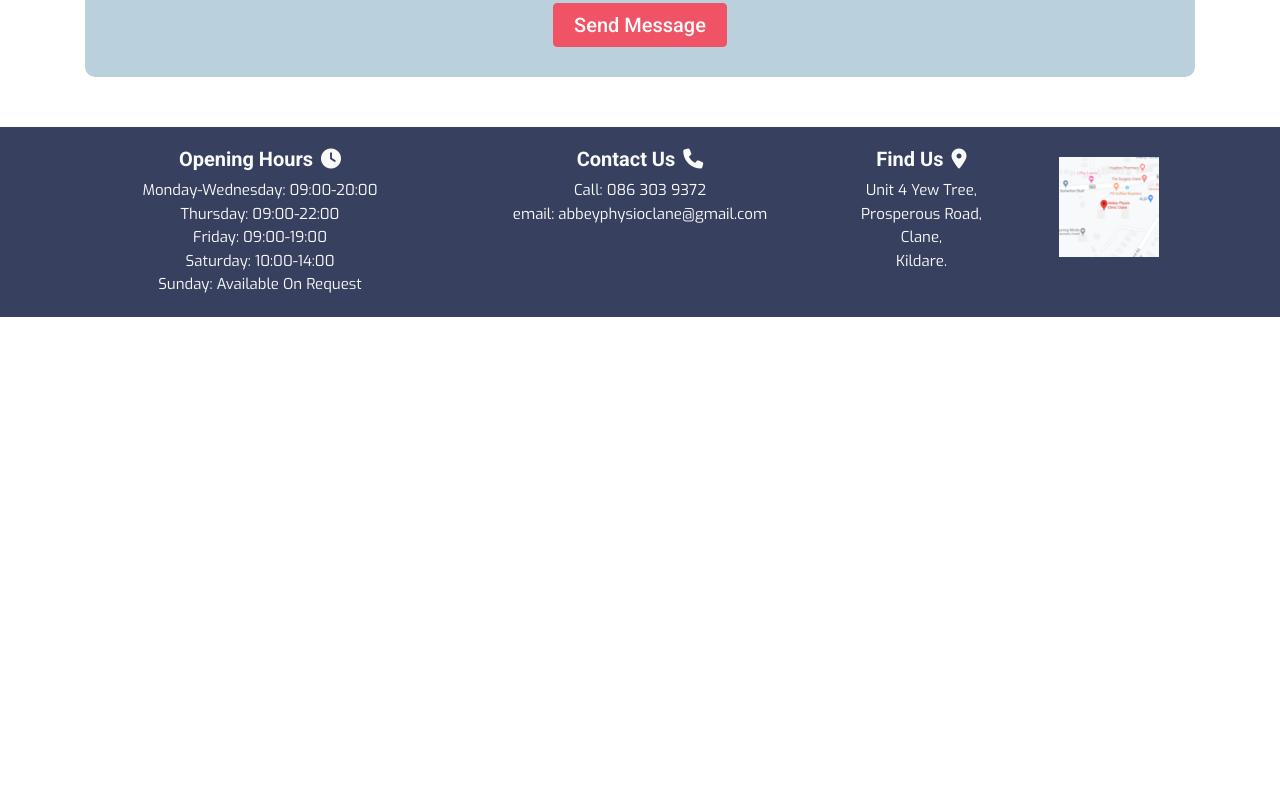
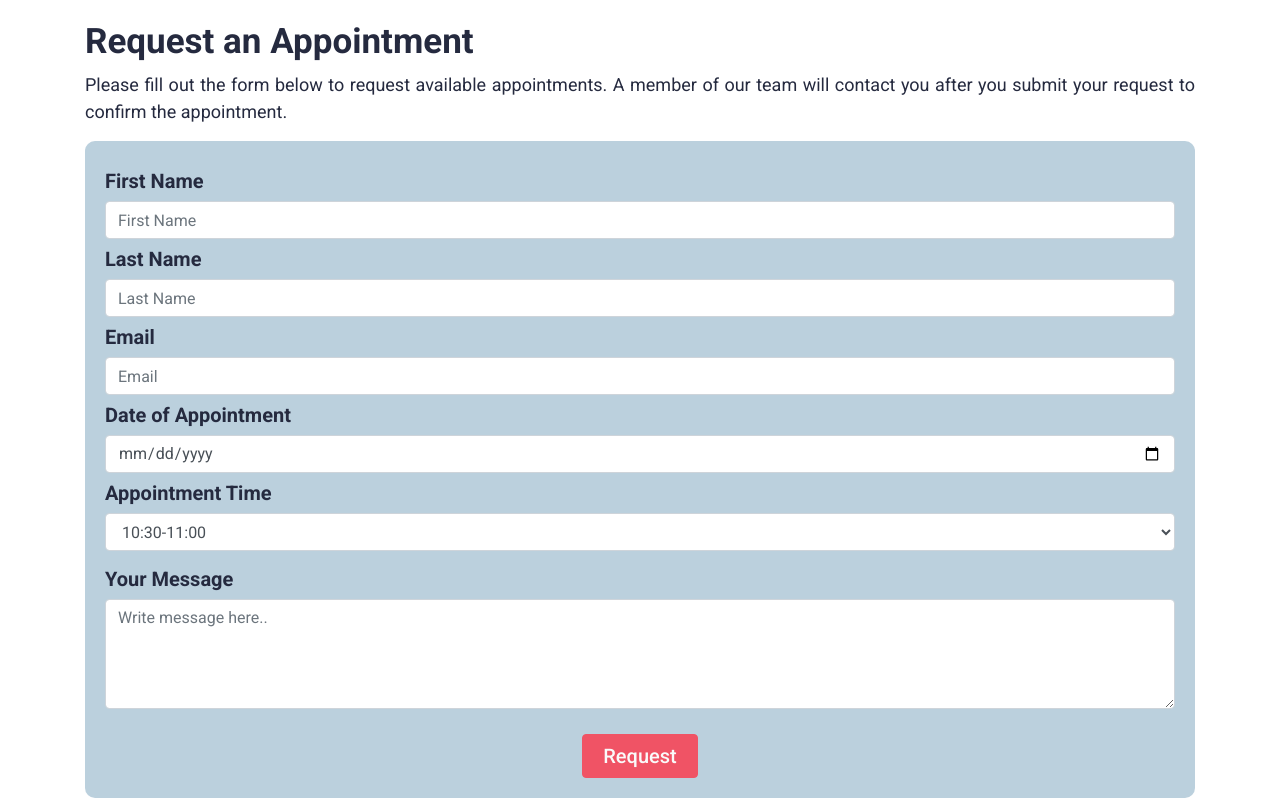
Before and after one commit to Code-Institute-Submissions/AbbeyPhysio_MS1, a plain HTML site: page contact.html in a window 1280 px wide. Shown: the part 868-1680 px from the top of the page. Before the commit the page ends 1185 px from the top, so only its background shows below. Drawn offline with nearby package versions, Linux system fonts and the light colour scheme.

Commit message:
Testing book an appointment id link

```diff
--- a/assets/css/style.css
+++ b/assets/css/style.css
@@ -320,14 +320,22 @@ main {
 /**********************************Contact Page Content Styling********************************/
 
 .container-contact {
-    padding-top: 50px;
-    padding-bottom: 50px;
+    padding-top: 40px;
+    padding-bottom: 30px;
 }
+
 
 .contactform {
     background-color: rgba(120,161,187,0.5);
-    padding: 30px;
+    padding: 20px;
     border-radius: 10px;
+}
+
+#booking::before {
+    display: block;
+    content: "";
+    height: 150px;
+    margin: -150px 0 0;
 }
 
 /***********************************Location Page Content Styling********************************/
--- a/contact.html
+++ b/contact.html
@@ -23,7 +23,7 @@
             <!--Call to Action Button-->
             <div class="d-none d-lg-block col-md-6">
                 <div class="btn pinkbackground mr-2 float-right"><a href="contact.html">Contact Us</a></div>
-                <div class="btn pinkbackground mr-2 float-right"><a href="contact.html">Book An Appointment</a></div>
+                <div class="btn pinkbackground mr-2 float-right"><a href="contact.html#booking">Book An Appointment</a></div>
             </div>
         </div>
         <!--Bottom Row of Header - Nav Bar-->
@@ -83,16 +83,72 @@
                                 <h3 class="smallheading mt-2">Email</h3>
                                 <input type="email" name="email" id="emailaddress" class="form-control" placeholder="Email" required>
                                 <h3 class="smallheading mt-2">Your Message</h3>
-                                <textarea rows="8" name="query" id="query" class="form-control" placeholder="Write message here.." required></textarea>
+                                <textarea rows="4" name="query" id="query" class="form-control" placeholder="Write message here.." required></textarea>
                                 <div class="form-row text-center">
                                     <div class="col">
                                         <!--Code taken from Modal examples in Bootstrap Documentation-->
-                                        <button type="button" class="btn btnwide pinkbackground" data-toggle="modal" data-target=".bd-example-modal-sm">Send Message</button>
+                                        <button type="submit" class="btn btnwide pinkbackground" data-toggle="modal" data-target=".bd-example-modal-sm">Send Message</button>
                                         <div class="modal fade bd-example-modal-sm" tabindex="-1" role="dialog" aria-labelledby="mySmallModalLabel" aria-hidden="true">
                                             <div class="modal-dialog modal-dialog-centered modal-lg">
                                                 <div class="modal-content mediumheading">
                                                     <div class="modal-body">
                                                         Message sent! Someone from our team will contact you shortly.
+                                                    </div>
+                                                    <div class="modal-footer">
+                                                        <button type="button" class="btn btnwide pinkbackground m-auto" data-dismiss="modal">Close</button>
+                                                    </div>
+                                                </div>
+                                            </div>
+                                        </div>
+                                    </div>
+                                </div>
+                            </form>
+                        </div>
+                    </div>
+                </div>
+            </div>
+        </section>
+        <section>
+            <div class="container container-contact" id="booking">
+                <div class="row">
+                    <div class="col-12">
+                        <h3 class="largeheading">Request an Appointment</h3>
+                        <p>Please fill out the form below to request available appointments. A member of our team will contact you after you submit your request to confirm the appointment.</p>
+                    </div>
+                </div>
+                <div class="row bg-color-contact">
+                    <div class="col">
+                        <div class="center-form contactform">
+                            <form>
+                                <h3 class="smallheading mt-2">First Name</h3>
+                                <input type="text" name="firstname" id="firstnamebookinh" class="form-control" placeholder="First Name" required>
+                                <h3 class="smallheading mt-2">Last Name</h3>
+                                <input type="text" name="lastname" id="lastnamebooking" class="form-control" placeholder="Last Name" required>
+                                <h3 class="smallheading mt-2">Email</h3>
+                                <input type="email" name="email" id="emailaddressbooking" class="form-control" placeholder="Email" required>
+                                <h3 class="smallheading mt-2">Date of Appointment</h3>
+                                <input placeholder="Select date" type="date" id="example" class="form-control dateinput">
+                                <h3 class="smallheading mt-2">Appointment Time</h3>
+                                <div class="form-group">
+                                    <select class="form-control" id="exampleFormControlSelect1">
+                                    <option>10:30-11:00</option>
+                                    <option>12:30-13:00</option>
+                                    <option>17:00-17:30</option>
+                                    <option>19:30-20:00</option>
+                                    <option>20:00-20:30</option>
+                                    </select>
+                                </div>
+                                <h3 class="smallheading mt-2">Your Message</h3>
+                                <textarea rows="4" name="query" id="querybooking" class="form-control" placeholder="Write message here.." required></textarea>
+                                <div class="form-row text-center">
+                                    <div class="col">
+                                        <!--Code taken from Modal examples in Bootstrap Documentation-->
+                                        <button type="submit" class="btn btnwide pinkbackground" data-toggle="modal" data-target=".bd-example-modal-book">Request</button>
+                                        <div class="modal fade bd-example-modal-book" tabindex="-1" role="dialog" aria-labelledby="mySmallModalLabelBook" aria-hidden="true">
+                                            <div class="modal-dialog modal-dialog-centered modal-lg">
+                                                <div class="modal-content mediumheading">
+                                                    <div class="modal-body">
+                                                        Message sent! Someone from our team will contact you shortly to confirm your appointment.
                                                     </div>
                                                     <div class="modal-footer">
                                                         <button type="button" class="btn btnwide pinkbackground m-auto" data-dismiss="modal">Close</button>
```
Also changed, not shown: about.html (+1 -1 lines), index.html (+1 -1 lines), location.html (+1 -1 lines), services.html (+1 -1 lines).
